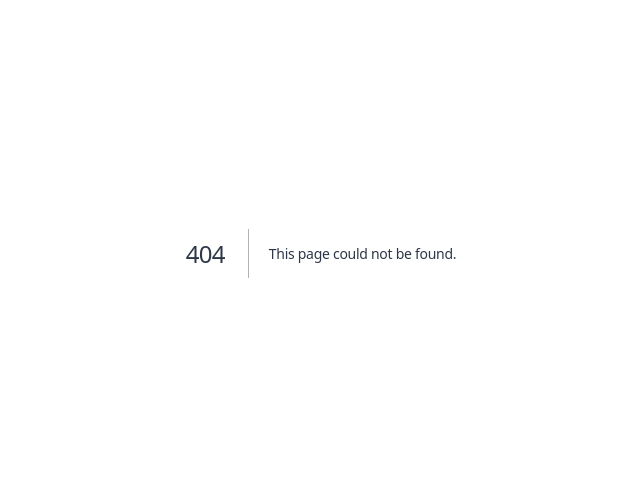
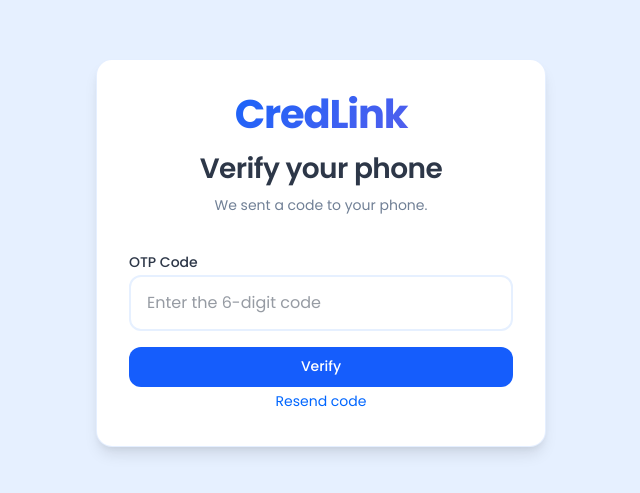
Before and after one commit to mulesarthak/CredLink, a Next.js app: page /auth/verify-otp in a window 1280 px wide. Before the commit this address had no page. Shown: the part 147-640 px from the top of the page, without its empty margins (319-959 px from the left). Built offline with nearby package versions, Linux system fonts and the light colour scheme.

Commit message:
firebase for otp setup

```diff
--- a/package.json
+++ b/package.json
@@ -16,6 +16,7 @@
     "bcryptjs": "^3.0.2",
     "class-variance-authority": "^0.7.0",
     "clsx": "^2.0.0",
+    "firebase": "^12.5.0",
     "framer-motion": "^12.23.24",
     "jsonwebtoken": "^9.0.2",
     "lucide-react": "^0.548.0",
--- a/src/app/auth/login/page.tsx
+++ b/src/app/auth/login/page.tsx
@@ -55,6 +55,8 @@
     setLoading(true)
     setError('')
     try {
+      console.log('identifier', identifier)
+      console.log('password', password)
       // Send login payload to backend JSON API (email + password)
       const res = await fetch('/api/login', {
         method: 'POST',
@@ -64,17 +66,29 @@
           password,
         }),
       })
+
+
       if (!res.ok) {
         const data = await res.json().catch(() => ({}))
         setError(data?.error || 'Login failed. Please try again.')
         return
       }
+      alert("it's done")
       // On success, go to dashboard
       window.location.href = '/dashboard'
     } catch {
       setError('Login failed. Please try again.')
     } finally {
       setLoading(false)
+    }
+  }
+  const handleLogout = async () => {
+    try {
+      await fetch('/api/logout', { method: 'POST' })
+      toast.success('Logged out successfully')
+      router.push('/')
+    } catch {
+      toast.error('Failed to log out')
     }
   }
 
--- a/src/app/auth/signup/page.tsx
+++ b/src/app/auth/signup/page.tsx
@@ -10,6 +10,16 @@
 import { Button } from "@/components/ui/button"
 import { signupSchema } from "@/lib/validations/auth"
 import type { z } from "zod"
+import { signInWithPhoneNumber } from "@/lib/firebase"
+import { auth } from "@/lib/firebase"
+import { RecaptchaVerifier, type ConfirmationResult } from "firebase/auth"
+
+// Augment window for reCAPTCHA handle (must be top-level)
+declare global {
+  interface Window {
+    recaptchaVerifier?: RecaptchaVerifier
+  }
+}
 
 type SignupForm = z.infer<typeof signupSchema>
 
@@ -21,7 +31,7 @@
   const [identifierType, setIdentifierType] = useState<'email' | 'phone' | null>(null)
   const [loading, setLoading] = useState(false)
   const [error, setError] = useState('')
-
+  const [otp, setOtp] = useState('')
   const { register, handleSubmit, formState: { errors, isSubmitting }, watch, setValue } = useForm<SignupForm>({
     resolver: zodResolver(signupSchema),
     defaultValues: {
@@ -48,13 +58,38 @@
     setIdentifierType(type)
   }
 
+  const sendOtp = async () => {
+    try {
+      const verifier = setupRecaptcha()
+      const phoneNumber = "+91" + identifier
+      const confirmationResult = await signInWithPhoneNumber(auth, phoneNumber, verifier)
+      // Persist verificationId for the verify page
+      if (typeof window !== 'undefined') {
+        sessionStorage.setItem('verificationId', confirmationResult.verificationId)
+        sessionStorage.setItem('otpPhone', phoneNumber)
+      }
+      toast.success('OTP sent!')
+      router.push(`/auth/verify-otp?phone=${encodeURIComponent(identifier)}`)
+    } catch (error: any) {
+      console.error(error)
+      toast.error(error?.message || 'Failed to send OTP')
+    }
+  }
+
+  // OTP verification happens on /auth/verify-otp page using verificationId
+
+  const setupRecaptcha = () => {
+    if (!window.recaptchaVerifier) {
+      window.recaptchaVerifier = new RecaptchaVerifier(auth, "recaptcha-container", {
+        size: "invisible",
+      })
+    }
+    return window.recaptchaVerifier
+  }
+
   const onSubmit = async (data: SignupForm) => {
     if (identifierType === 'phone') {
-      // Simulate sending OTP and redirect to OTP page
-      toast.loading('Sending OTP...')
-      await new Promise(resolve => setTimeout(resolve, 1000))
-      toast.success('OTP sent!')
-      router.push(`/auth/verify-otp?phone=${encodeURIComponent(identifier)}`)
+      await sendOtp()
       return
     }
     // For email signup, continue as before
@@ -117,6 +152,9 @@
             </Link>
           </p>
         </div>
+
+        {/* Invisible reCAPTCHA container for Firebase phone auth */}
+        <div id="recaptcha-container" className="hidden" />
 
         <form
           className="auth-form"
--- /dev/null
+++ b/src/app/auth/verify-otp/page.tsx
@@ -0,0 +1,106 @@
+"use client"
+
+import { useState } from "react"
+import { useRouter, useSearchParams } from "next/navigation"
+import Link from "next/link"
+import { Button } from "@/components/ui/button"
+import { toast } from "react-hot-toast"
+
+export default function VerifyOtpPage() {
+  const router = useRouter()
+  const searchParams = useSearchParams()
+  const phone = searchParams.get("phone") || ""
+
+  const [otp, setOtp] = useState("")
+  const [loading, setLoading] = useState(false)
+  const [error, setError] = useState("")
+
+  const handleSubmit = async (e: React.FormEvent) => {
+    e.preventDefault()
+    setError("")
+
+    if (!otp || otp.length < 4) {
+      setError("Please enter the OTP code")
+      return
+    }
+
+    setLoading(true)
+    try {
+      // TODO: Call your real OTP verify API here
+      // await fetch('/api/auth/otp/verify', { method: 'POST', headers: { 'Content-Type': 'application/json' }, body: JSON.stringify({ phone, otp }) })
+      await new Promise((r) => setTimeout(r, 600))
+      toast.success("Phone verified successfully!")
+      router.push("/auth/login")
+    } catch {
+      setError("Invalid or expired OTP. Please try again.")
+    } finally {
+      setLoading(false)
+    }
+  }
+
+  const handleResend = async () => {
+    setLoading(true)
+    try {
+      // TODO: Call your real OTP send API here
+      // await fetch('/api/auth/otp/send', { method: 'POST', headers: { 'Content-Type': 'application/json' }, body: JSON.stringify({ phone }) })
+      await new Promise((r) => setTimeout(r, 600))
+      toast.success("OTP sent again")
+    } catch {
+      toast.error("Failed to resend OTP")
+    } finally {
+      setLoading(false)
+    }
+  }
+
+  return (
+    <div className="auth-container">
+      <div className="auth-card">
+        <div className="auth-header">
+          <Link href="/" className="block">
+            <h1 className="auth-logo">CredLink</h1>
+          </Link>
+          <h2 className="auth-title">Verify your phone</h2>
+          <p className="auth-subtitle">
+            We sent a code to {phone ? <span className="font-medium">{phone}</span> : "your phone"}.
+          </p>
+        </div>
+
+        <form onSubmit={handleSubmit} className="auth-form space-y-6">
+          <div className="auth-input-group">
+            <label htmlFor="otp" className="label">OTP Code</label>
+            <input
+              id="otp"
+              name="otp"
+              type="text"
+              inputMode="numeric"
+              pattern="[0-9]*"
+              maxLength={6}
+              value={otp}
+              onChange={(e) => setOtp(e.target.value.replace(/\D/g, ""))}
+              className="auth-input"
+              placeholder="Enter the 6-digit code"
+              required
+            />
+          </div>
+
+          {error && <p className="mt-2 text-sm text-red-600">{error}</p>}
+
+          <Button type="submit" disabled={loading} className="w-full" suppressHydrationWarning>
+            {loading ? "Verifying..." : "Verify"}
+          </Button>
+        </form>
+
+        <div className="mt-4 text-center">
+          <button
+            type="button"
+            onClick={handleResend}
+            className="text-sm text-primary-green hover:text-primary-green-dark"
+            disabled={loading}
+          >
+            Resend code
+          </button>
+        </div>
+      </div>
+    </div>
+  )
+}
--- /dev/null
+++ b/src/lib/firebase.ts
@@ -0,0 +1,23 @@
+import { initializeApp, getApps, getApp } from "firebase/app";
+import { getAuth, RecaptchaVerifier, signInWithPhoneNumber } from "firebase/auth";
+
+const firebaseConfig = {
+  apiKey: process.env.NEXT_PUBLIC_FIREBASE_API_KEY,
+  authDomain: process.env.NEXT_PUBLIC_FIREBASE_AUTH_DOMAIN,
+  projectId: process.env.NEXT_PUBLIC_FIREBASE_PROJECT_ID,
+  storageBucket: process.env.NEXT_PUBLIC_FIREBASE_STORAGE_BUCKET,
+  messagingSenderId: process.env.NEXT_PUBLIC_FIREBASE_MESSAGING_SENDER_ID,
+  appId: process.env.NEXT_PUBLIC_FIREBASE_APP_ID,
+};
+
+if (!firebaseConfig.apiKey) {
+  throw new Error(
+    "Missing Firebase config. Ensure NEXT_PUBLIC_FIREBASE_API_KEY (and related NEXT_PUBLIC_FIREBASE_*) are set in .env.local and restart the dev server."
+  );
+}
+
+// Reuse app on HMR to avoid re-initialization errors
+const app = getApps().length ? getApp() : initializeApp(firebaseConfig);
+const auth = getAuth(app);
+
+export { auth, RecaptchaVerifier, signInWithPhoneNumber };
--- a/src/middleware.ts
+++ b/src/middleware.ts
@@ -7,6 +7,7 @@
   // Public paths that don't require authentication
   const publicPaths = [
     '/',
+    '/dashboard',
     '/auth/login',
     '/auth/signup',
     '/features',
```
Also changed, not shown: 1 other file (tests, documents, lock files or other folders).
